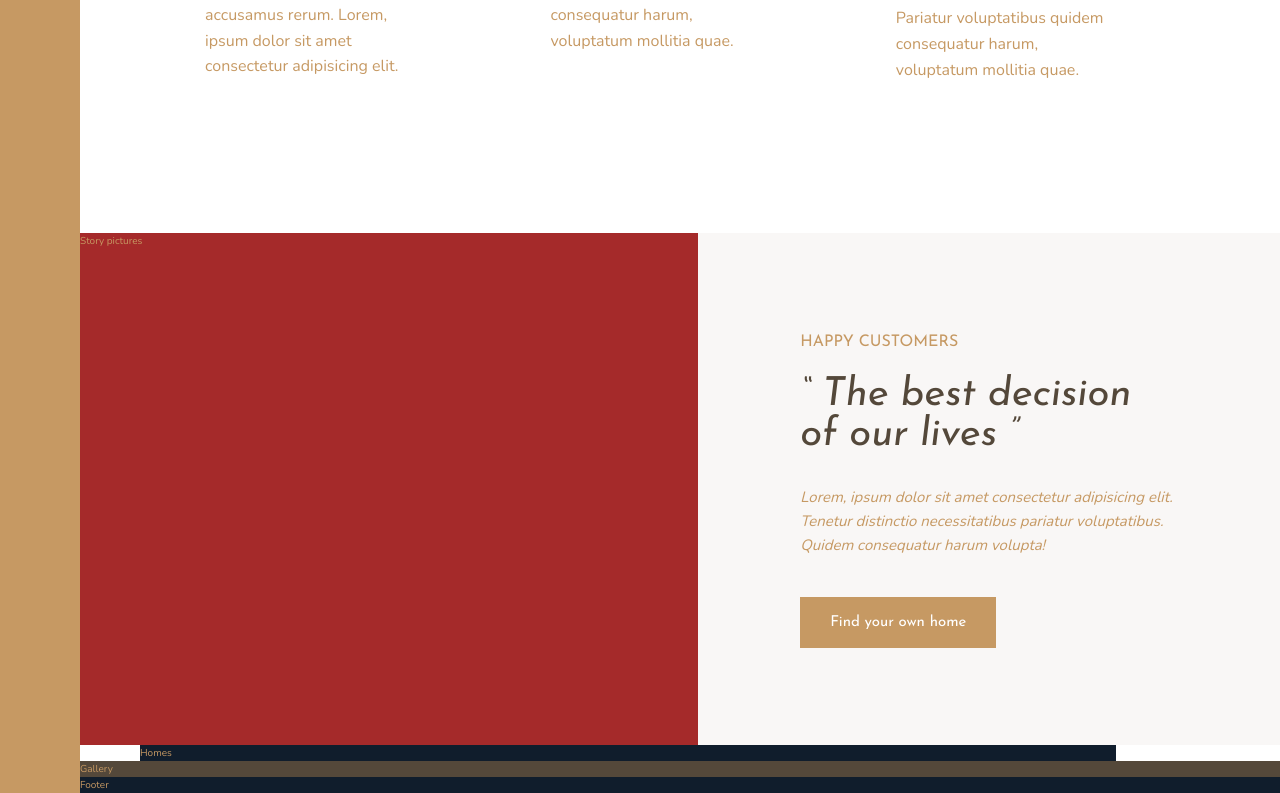
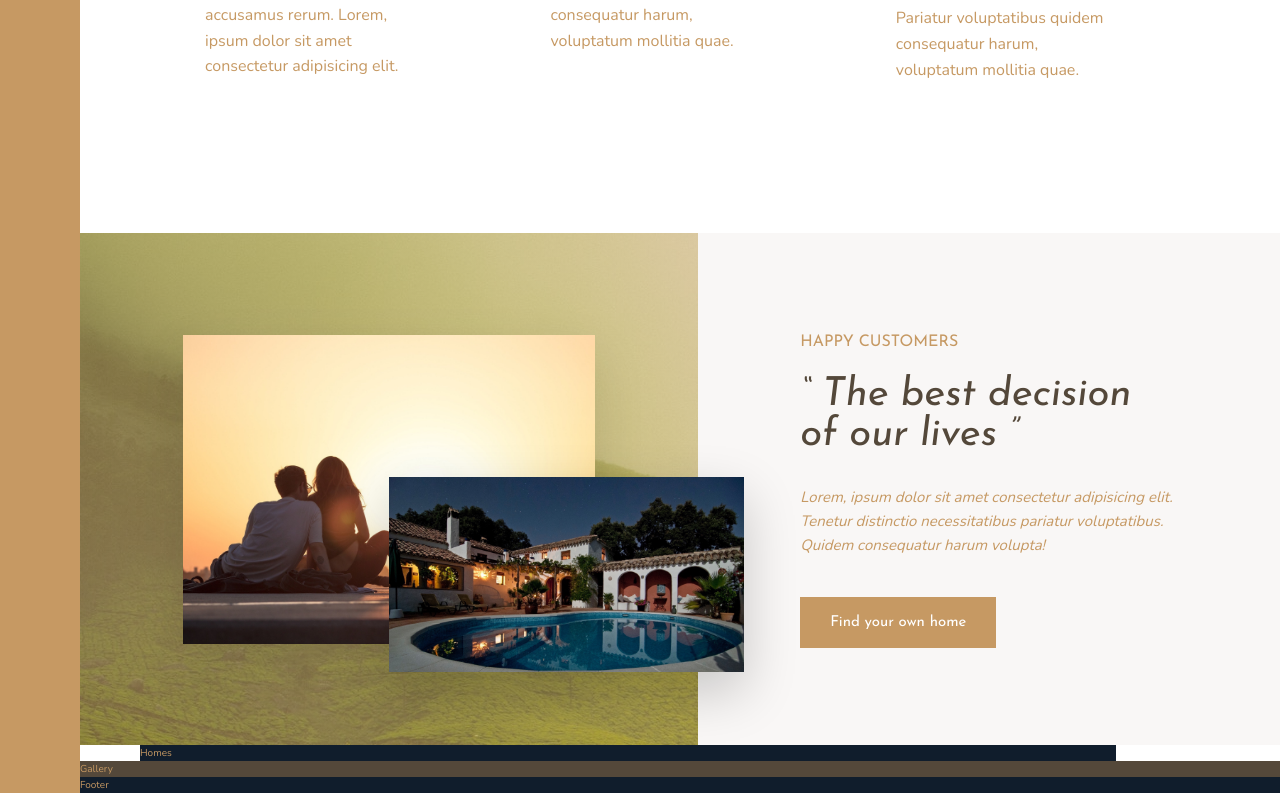
Before and after one commit to nemanjamalesija/Nexter, a React (Vite) app: page / in a window 1280 px wide. Shown: the part 1088-1881 px from the top of the page. Built offline with nearby package versions, Linux system fonts and the light colour scheme.

Commit message:
Add images to the story section

```diff
--- a/src/App.tsx
+++ b/src/App.tsx
@@ -1,5 +1,6 @@
 import Features from './components/Features';
 import StoryContent from './components/StoryContent';
+import StoryPictures from './components/StoryPictures';
 
 function App() {
   return (
@@ -8,7 +9,7 @@
       <header className='header'>Header</header>
       <div className='realtors'>Top 3 realtors</div>
       <Features />
-      <div className='story__pictures'>Story pictures</div>
+      <StoryPictures />
       <StoryContent />
       <section className='homes'>Homes</section>
       <section className='gallery'>Gallery</section>
--- /dev/null
+++ b/src/components/StoryPictures.tsx
@@ -0,0 +1,13 @@
+import story1 from '../img/story1.jpeg';
+import story2 from '../img/story2.jpeg';
+
+const StoryPictures = () => {
+  return (
+    <div className='story__pictures'>
+      <img src={story1} alt='Couple with new house' className='story__img--1' />
+      <img src={story2} alt='New House' className='story__img--2' />
+    </div>
+  );
+};
+
+export default StoryPictures;
--- a/src/css/index.css
+++ b/src/css/index.css
@@ -113,9 +113,26 @@
     font-size: 1.6rem; }
 
 .story__pictures {
-  background-color: brown;
+  background-image: linear-gradient(rgba(198, 153, 99, 0.5), rgba(198, 153, 99, 0.5)), url(../img/back.jpg);
   grid-row: 3;
-  grid-column: 2 / 7; }
+  grid-column: 2 / 7;
+  display: grid;
+  grid-template-rows: repeat(6, 1fr);
+  grid-template-columns: repeat(6, 1fr);
+  align-items: center; }
+
+.story__img--1 {
+  width: 100%;
+  grid-row: 2 / 6;
+  grid-column: 2 / 6;
+  box-shadow: 0 2rem 5rem rgba(0, 0, 0, 0.1); }
+
+.story__img--2 {
+  width: 115%;
+  grid-row: 4 / 6;
+  grid-column: 4 / 7;
+  z-index: 10;
+  box-shadow: 0 2rem 5rem rgba(0, 0, 0, 0.2); }
 
 .story__content {
   background-color: #f9f7f6;
--- a/src/sass/_story.scss
+++ b/src/sass/_story.scss
@@ -1,8 +1,32 @@
 .story {
   &__pictures {
-    background-color: brown;
+    background-image: linear-gradient(
+        rgba($color-primary, 0.5),
+        rgba($color-primary, 0.5)
+      ),
+      url(../img/back.jpg);
+
     grid-row: 3;
     grid-column: 2 / 7;
+    display: grid;
+    grid-template-rows: repeat(6, 1fr);
+    grid-template-columns: repeat(6, 1fr);
+    align-items: center;
+  }
+
+  &__img--1 {
+    width: 100%;
+    grid-row: 2 / 6;
+    grid-column: 2 / 6;
+    box-shadow: 0 2rem 5rem rgba(#000, 0.1);
+  }
+
+  &__img--2 {
+    width: 115%;
+    grid-row: 4 / 6;
+    grid-column: 4 / 7;
+    z-index: 10;
+    box-shadow: 0 2rem 5rem rgba(#000, 0.2);
   }
 
   &__content {
```
Also changed, not shown: src/img/story1.jpeg (renamed from src/img/story-1.jpeg), src/img/story2.jpeg (renamed from src/img/story-2.jpeg).
